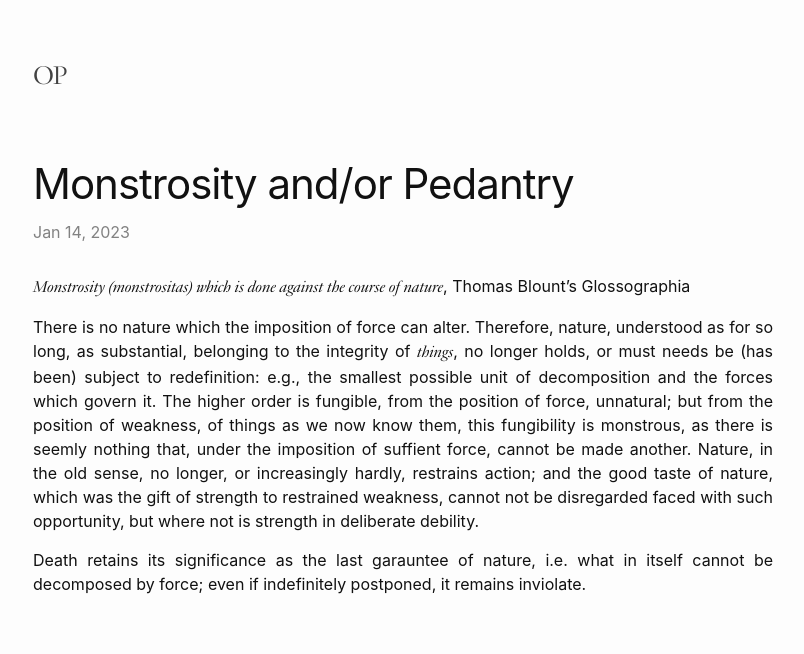
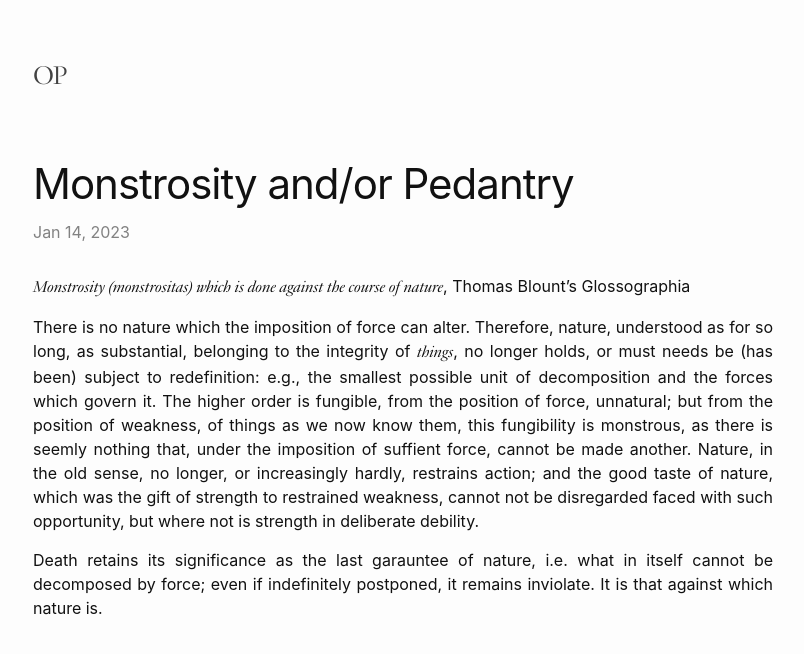
Before and after one commit to TheatrumMundi/TheatrumMundi, a Jekyll site: the page built from _posts/2023-01-13-monstrosity-and-or-pedantry.markdown, in a window 1280 px wide. Shown: the top 654 px of the page, without its empty margins (237-1041 px from the left). Built offline with Jekyll 4.4.1, drawn with Linux system fonts in a browser that asks for light colours; some web fonts are replaced.

Commit message:
Update 2023-01-13-monstrosity-and-or-pedantry.markdown

```diff
--- a/_posts/2023-01-13-monstrosity-and-or-pedantry.markdown
+++ b/_posts/2023-01-13-monstrosity-and-or-pedantry.markdown
@@ -9,4 +9,4 @@ categories: jekyll update
 
 There is no nature which the imposition of force can alter. Therefore, nature, understood as for so long, as substantial, belonging to the integrity of <i>things</i>, no longer holds, or must needs be (has been) subject to redefinition: e.g., the smallest possible unit of decomposition and the forces which govern it. The higher order is fungible, from the position of force, unnatural; but from the position of weakness, of things as we now know them, this fungibility is monstrous, as there is seemly nothing that, under the imposition of suffient force, cannot be made another. Nature, in the old sense, no longer, or increasingly hardly, restrains action; and the good taste of nature, which was the gift of strength to restrained weakness, cannot not be disregarded faced with such opportunity, but where not is strength in deliberate debility.
 
-Death retains its significance as the last garauntee of nature, i.e. what in itself cannot be decomposed by force; even if indefinitely postponed, it remains inviolate.
+Death retains its significance as the last garauntee of nature, i.e. what in itself cannot be decomposed by force; even if indefinitely postponed, it remains inviolate. It is that against which nature is.
```
